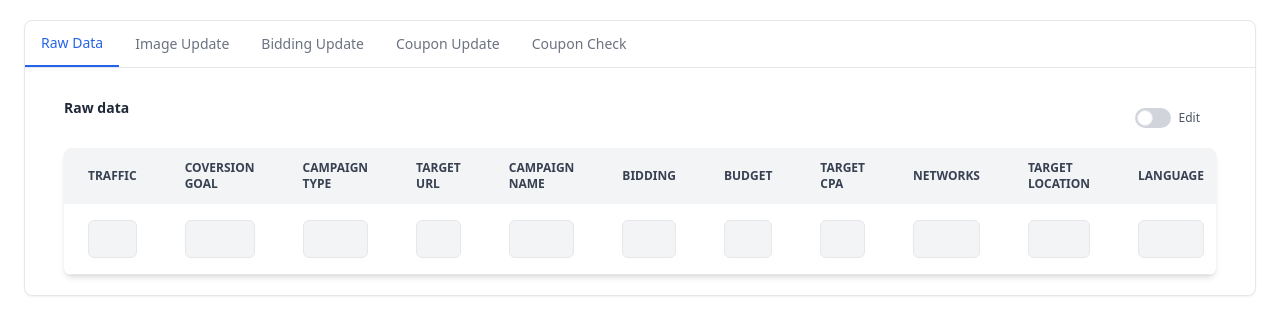
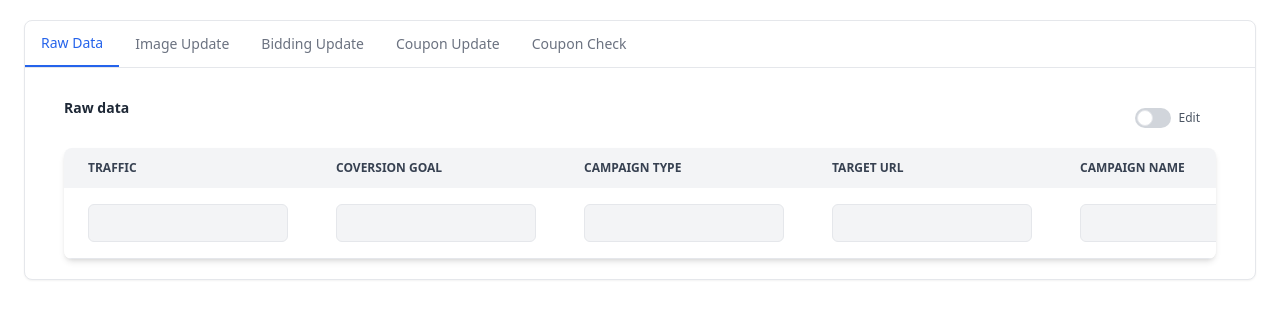
Before and after one commit to shivam4srtech/adsautomation_tailwind, a plain HTML site: page index.html in a window 1280 px wide. Shown: the part 74-408 px from the top of the page. Drawn offline with nearby package versions, Linux system fonts and the light colour scheme.

Commit message:
deployed

```diff
--- a/index.html
+++ b/index.html
@@ -5,7 +5,11 @@
     <meta name="viewport" content="width=device-width, initial-scale=1.0">
     <title>Ads automation</title>
     <script src="https://cdn.tailwindcss.com"></script>
-
+      <style>
+        #raw_data input{
+            min-width: 200px
+        }
+    </style>
 </head>
 <body>
     <div class="max-w-7xl mx-auto p-6">
```
